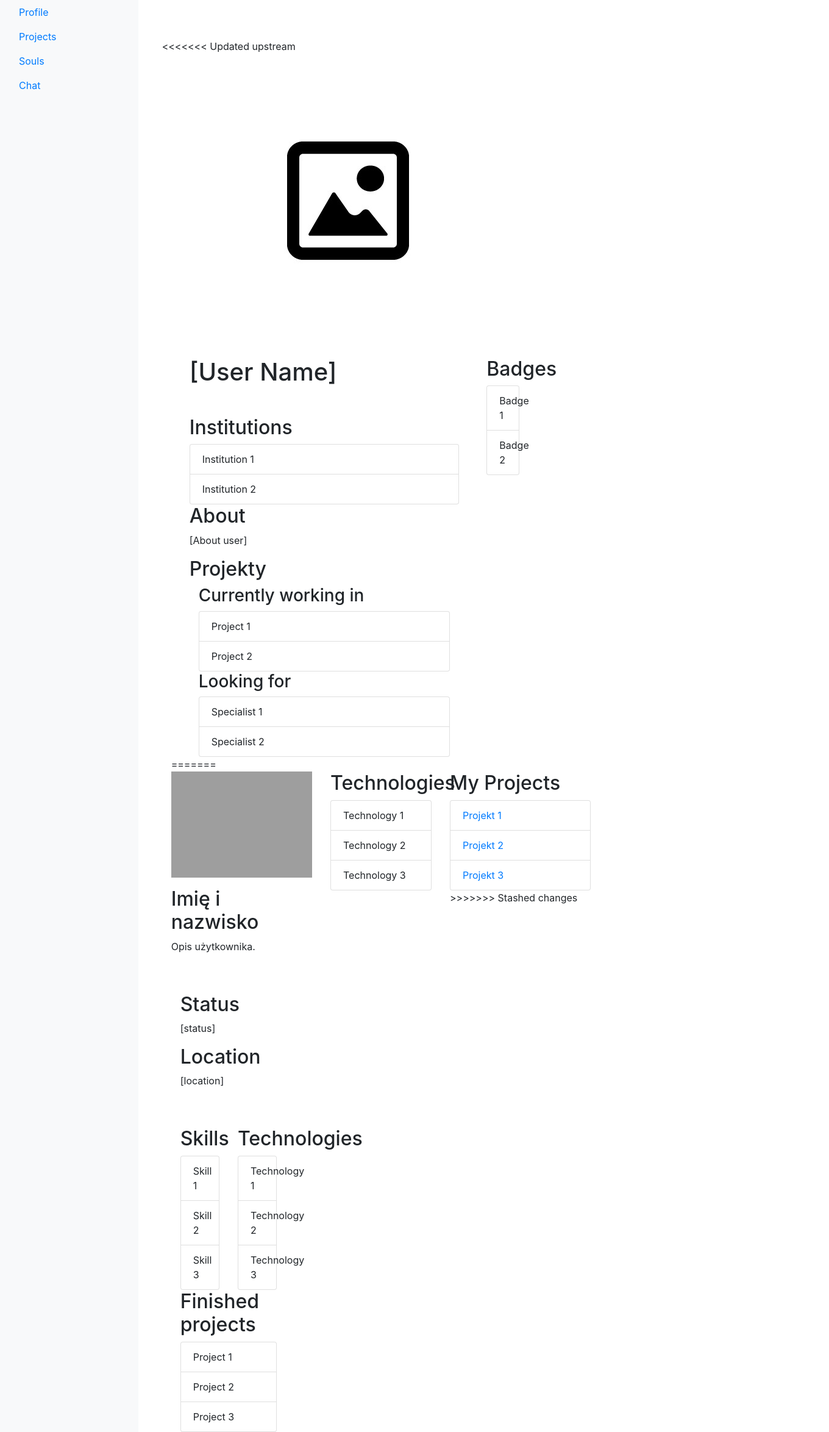
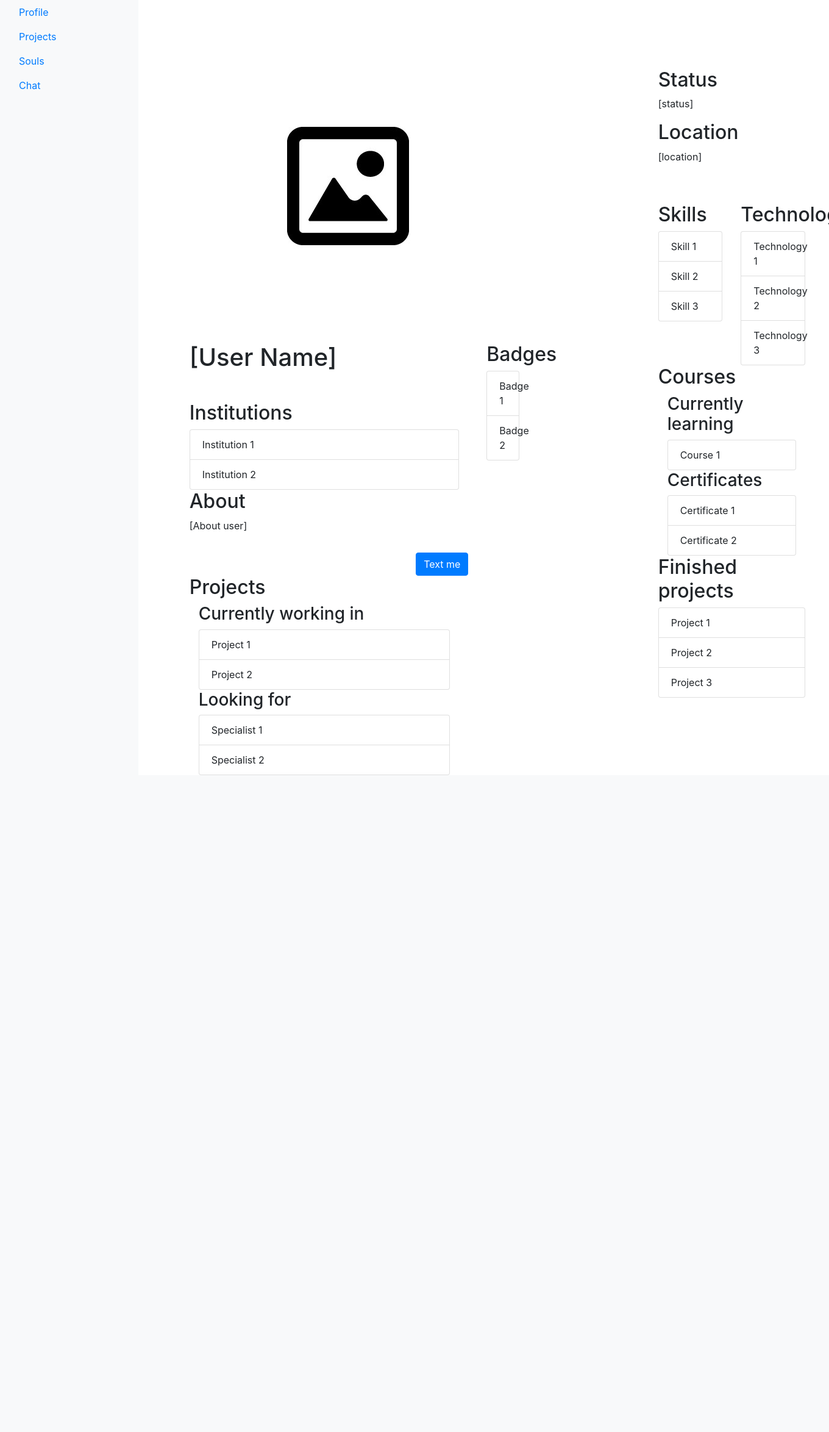
Before and after one commit to alvaomega/ajajaj_hackaton, a Django app: template hackaton/templates/profile.html in a window 1360 px wide; the page is wider, and only the part inside the window is pictured. Shown: the part 56-2404 px from the top of that part at 61% size. After the commit the page ends 1327 px from the top of that part, so only its background shows below. Run offline with Django 4.2, Linux system fonts and the light colour scheme; the template is opened without the code that fills it, so the values that code supplies are empty; some libraries are stand-ins or nearby versions; grey boxes are pictures that could not be loaded.

Commit message:
profile, user

```diff
--- a/hackaton/templates/profile.html
+++ b/hackaton/templates/profile.html
@@ -54,7 +54,6 @@
       <!-- zawartość strony -->
       <main role="main" class="col-md-9 ml-sm-auto col-lg-10 pt-3 px-4">
         <div class="container mt-5">
-<<<<<<< Updated upstream
           <div class="row">
 
             <!--sekcja główna-->
@@ -91,12 +90,21 @@
                                 <p>[About user]</p>
                               </div>
 
+                              <!-- przycisk do czatu -->
+                              <div class="row mt-3">
+                                <div class="col-md-12 text-right">
+                                  <a href="chat.html" class="btn btn-primary">Text me</a>
+                                </div>
+                              </div>
+
                             </div>
                           </div>
 
+
+
                           <!--Projekty i inne-->
                           <div class="col-md-12">
-                            <h2>Projekty</h2>
+                            <h2>Projects</h2>
                             <div class="container">
                               <div class="row flex-column">
                                 <div class="col-md-12">
@@ -138,32 +146,6 @@
 
                   </div>
                </div>
-=======
-            <div class="row">
-              <!-- kolumna z zdjęciem i opisem -->
-              <div class="col-md-4">
-                <img src="sciezka/do/zdjecia.jpg" alt="zdjęcie profilowe" class="img-fluid mb-3">
-                <h2>Imię i nazwisko</h2>
-                <p>Opis użytkownika.</p>
-              </div>
-              <!-- kolumna z umiejętnościami -->
-              <div class="col-md-3">
-                <h2>Technologies</h2>
-                <ul class="list-group">
-                  <li class="list-group-item">Technology 1</li>
-                  <li class="list-group-item">Technology 2</li>
-                  <li class="list-group-item">Technology 3</li>
-                </ul>
-              </div>
-              <!-- kolumna z projekami -->
-              <div class="col-md-4">
-                <h2>My Projects</h2>
-                <ul class="list-group">
-                  <li class="list-group-item"><a href="#">Projekt 1</a></li>
-                  <li class="list-group-item"><a href="#">Projekt 2</a></li>
-                  <li class="list-group-item"><a href="#">Projekt 3</a></li>
-                </ul>
->>>>>>> Stashed changes
               </div>
             </div>
 
@@ -204,6 +186,28 @@
                     </div>
                   </div>
 
+                  <!--Learning section-->
+                  <div class="col-md-12">
+                    <h2>Courses</h2>
+                    <div class="container">
+                      <div class="row flex-column">
+                        <div class="col-md-12">
+                          <h3>Currently learning</h3>
+                          <ul class="list-group">
+                            <li class="list-group-item">Course 1</li>
+                          </ul>
+                        </div>
+                        <div class="col-md-12">
+                          <h3>Certificates</h3>
+                          <ul class="list-group">
+                            <li class="list-group-item">Certificate 1</li>
+                            <li class="list-group-item">Certificate 2</li>
+                          </ul>
+                        </div>
+                      </div>
+                    </div>
+                  </div>
+
                   <div class="col-md-12">
                     <h2>Finished projects</h2>
                     <ul class="list-group">
```
Also changed, not shown: hackaton/templates/user.html (+124 -24 lines).
